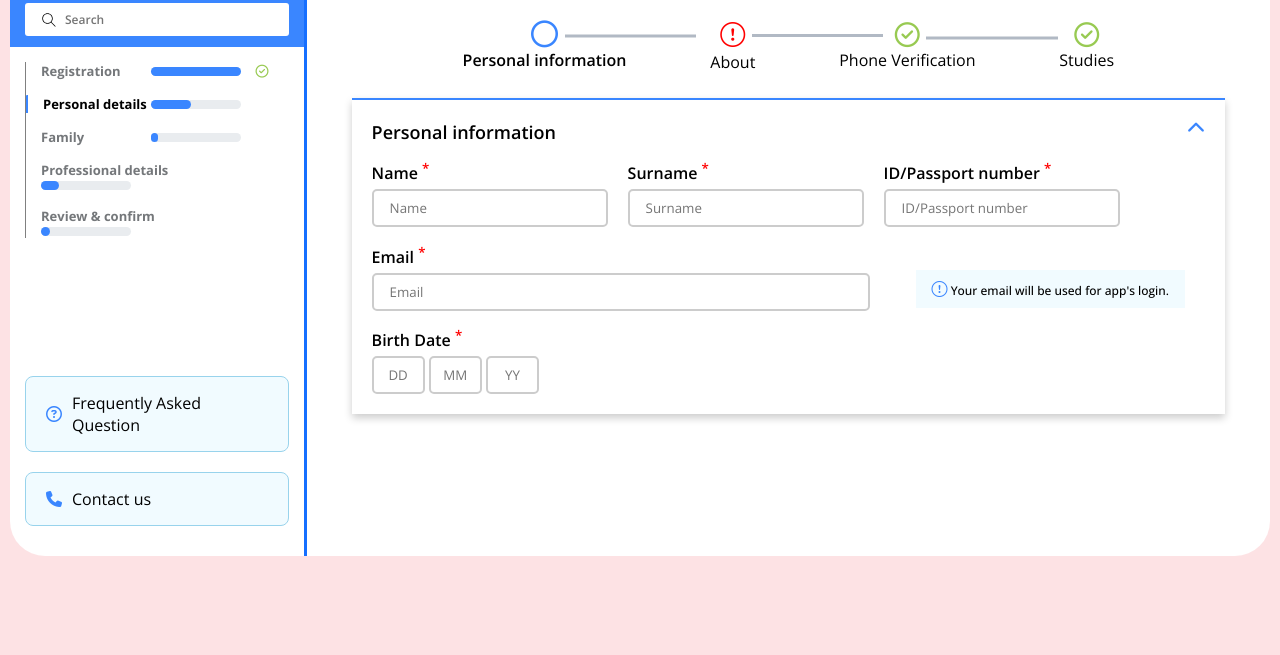
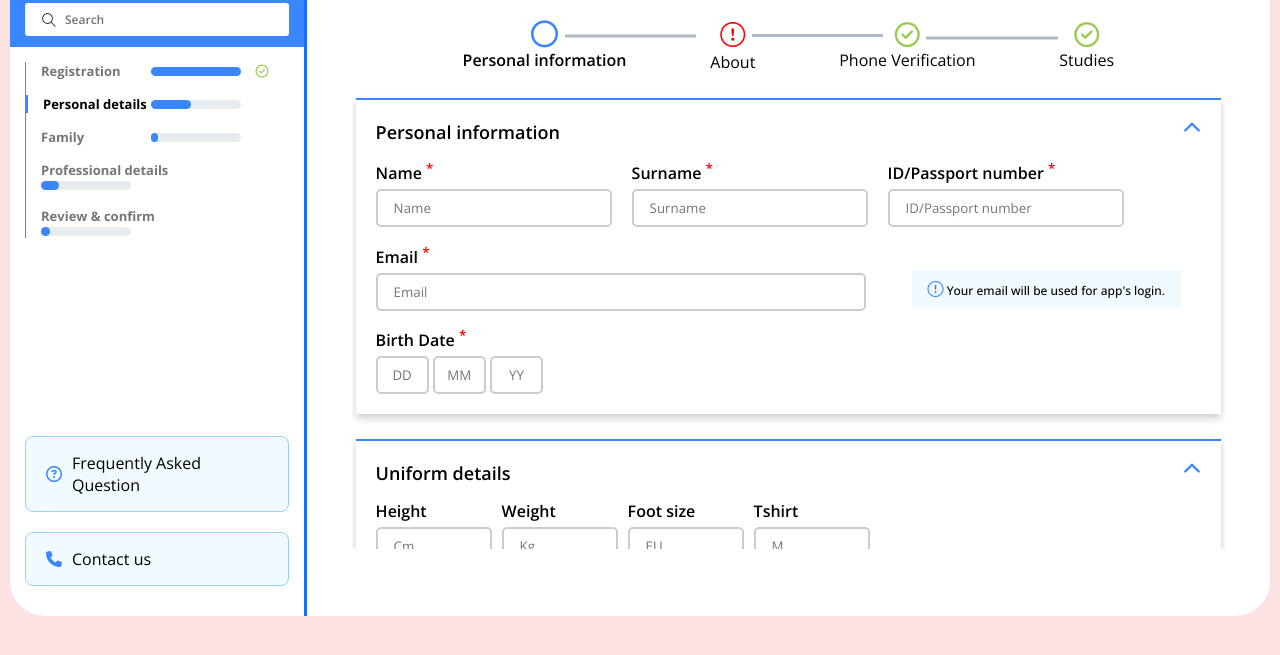
Before and after one commit to dantecodex/form, a plain HTML site: page index.html in a window 1280 px wide. Shown: the part 111-766 px from the top of the page. Drawn offline with nearby package versions, Linux system fonts and the light colour scheme.

```diff
--- a/index.html
+++ b/index.html
@@ -129,12 +129,102 @@
                                 <input type="text" id="fname" placeholder="Name"><br>
                             </div>
                             <div>
-                                <label for="lname">Surname <sup>*</sup></label><br>
-                                <input type="text" id="lname" placeholder="Surname"><br>
+                                <label for="weight">Surname <sup>*</sup></label><br>
+                                <input type="text" id="weight" placeholder="Surname"><br>
                             </div>
                             <div>
                                 <label for="id">ID/Passport number <sup>*</sup></label><br>
                                 <input type="number" min="0" id="id" placeholder="ID/Passport number">
+                            </div>
+                        </div>
+                        <div class="rest-info-form">
+                            <div>
+                                <label for="email">Email <sup>*</sup></label><br>
+                                <div>
+                                    <input type="email" id="email" placeholder="Email">
+                                    <div>
+                                        <p><i class="bi bi-exclamation-circle"
+                                                style="color: #3A86FF; font-size: 16px;"></i> Your email will be
+                                            used for app's login.</p>
+                                    </div>
+                                </div>
+                            </div>
+                            <div class="dob">
+                                <label for="dob">Birth Date <sup>*</sup></label><br>
+                                <input type="number" id="dob" placeholder="DD" min="0" max="31">
+                                <input type="number" id="dob" placeholder="MM" min="0" max="12">
+                                <input type="number" id="dob" placeholder="YY" min="0" max="2024">
+                            </div>
+                        </div>
+                    </form>
+                </div>
+                <div class="user-input">
+                    <div class="user-input-header">
+                        <p>Uniform details</p>
+                        <i class="fa-solid fa-chevron-up" style="color: #3A86FF;"></i>
+                    </div>
+                    <form action="#">
+                        <div class="second">
+                            <div>
+                                <label for="height">Height</label><br>
+                                <input type="number" id="height" placeholder="Cm"><br>
+                            </div>
+                            <div>
+                                <label for="weight">Weight</label><br>
+                                <input type="number" id="weight" placeholder="Kg"><br>
+                            </div>
+                            <div>
+                                <label for="id">Foot size</label><br>
+                                <input type="number" min="0" id="id" placeholder="EU">
+                            </div>
+                            <div>
+                                <label for="tshirt">Tshirt</label><br>
+                                <input type="text" id="tshirt" placeholder="M">
+                            </div>
+                        </div>
+                        <div class="rest-info-form">
+                            <div>
+                                <label for="email">Email <sup>*</sup></label><br>
+                                <div>
+                                    <input type="email" id="email" placeholder="Email">
+                                    <div>
+                                        <p><i class="bi bi-exclamation-circle"
+                                                style="color: #3A86FF; font-size: 16px;"></i> Your email will be
+                                            used for app's login.</p>
+                                    </div>
+                                </div>
+                            </div>
+                            <div class="dob">
+                                <label for="dob">Birth Date <sup>*</sup></label><br>
+                                <input type="number" id="dob" placeholder="DD" min="0" max="31">
+                                <input type="number" id="dob" placeholder="MM" min="0" max="12">
+                                <input type="number" id="dob" placeholder="YY" min="0" max="2024">
+                            </div>
+                        </div>
+                    </form>
+                </div>
+                <div class="user-input">
+                    <div class="user-input-header">
+                        <p>Uniform details</p>
+                        <i class="fa-solid fa-chevron-up" style="color: #3A86FF;"></i>
+                    </div>
+                    <form action="#">
+                        <div class="second">
+                            <div>
+                                <label for="height">Height</label><br>
+                                <input type="number" id="height" placeholder="Cm"><br>
+                            </div>
+                            <div>
+                                <label for="weight">Weight</label><br>
+                                <input type="number" id="weight" placeholder="Kg"><br>
+                            </div>
+                            <div>
+                                <label for="id">Foot size</label><br>
+                                <input type="number" min="0" id="id" placeholder="EU">
+                            </div>
+                            <div>
+                                <label for="tshirt">Tshirt</label><br>
+                                <input type="text" id="tshirt" placeholder="M">
                             </div>
                         </div>
                         <div class="rest-info-form">
--- a/style/form.css
+++ b/style/form.css
@@ -23,10 +23,17 @@ body {
 
 .main {
     width: 100%;
+
 }
+
+.main-content::-webkit-scrollbar {
+    display: none;
+  }
 
 .main-content {
     margin: 20px 45px;
+    height: 590px;
+    overflow-y: auto;
 }
 
 .main-content-header {
@@ -108,9 +115,11 @@ body {
 
 .user-input {
     margin-top: 25px;
-    border-top: 2px solid #3A86FF;
+    border-top: 2.2px solid #3A86FF;
     padding: 20px;
     box-shadow: 0 4px 8px 0 rgba(0, 0, 0, 0.2);
+    margin-left: 4px;
+    margin-right: 4px;
 }
 
 .user-input-header {
@@ -202,6 +211,22 @@ input::-webkit-inner-spin-button {
 }
 
 
+/* .pers-info-form input[type=text],
+.pers-info-form input[type=number] {
+    min-width: 200px;
+} */
+
+.second {
+    display: flex;
+    flex-wrap: wrap;
+    margin-top: 15px;
+    gap: 10px;
+}
+
+.second input {
+    width: 80px;
+}
+
 
 
 @media (max-width:730px) {
--- a/style/sidebar.css
+++ b/style/sidebar.css
@@ -86,7 +86,7 @@
 }
 
 .side-bar .query {
-    margin: 138px 15px 30px 15px;
+    margin: 198px 15px 30px 15px;
     background-color: 3A86FF;
 
 }
```
